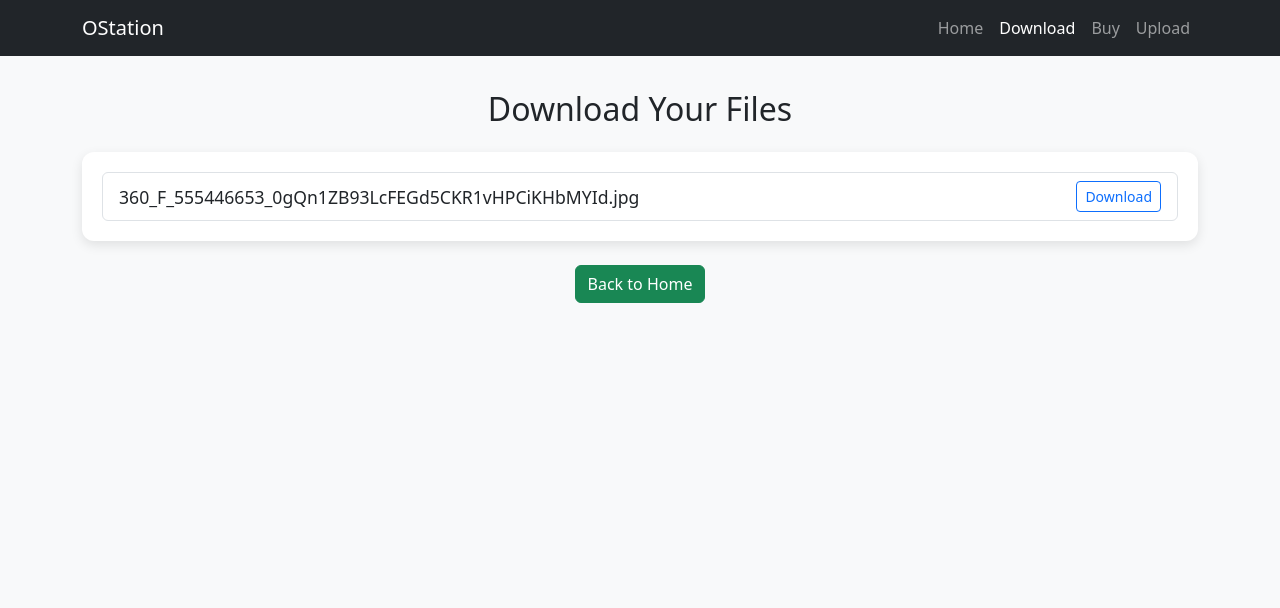
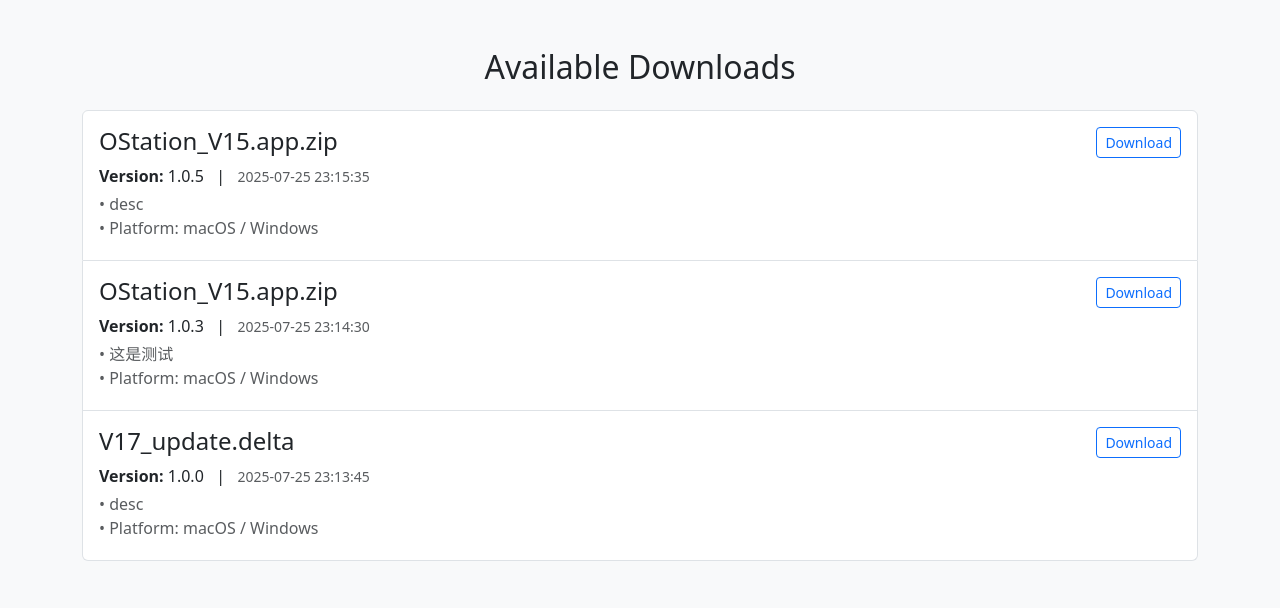
Before and after one commit to xuan139/unigo_website, a Flask app: page /downloads in a window 1280 px wide. Shown: the top 608 px of the page. Run offline with Flask 3, Linux system fonts and the light colour scheme; data comes from the database, SQL or seed files in the repository; some libraries are stand-ins or nearby versions.

Commit message:
调整了upload 和 download

```diff
--- a/app.py
+++ b/app.py
@@ -5,18 +5,24 @@ import datetime
 from functools import wraps
 from flask import (
     Flask, request, jsonify, render_template,
-    redirect, url_for, make_response
+    redirect, url_for, make_response, send_from_directory
 )
 import jwt
 from werkzeug.security import check_password_hash
+from werkzeug.utils import secure_filename
 
 app = Flask(__name__)
 SECRET_KEY = 'your_secret_key_here'
 
+app.config['UPLOAD_FOLDER'] = os.path.join(os.getcwd(), 'static', 'uploads')  # or wherever your upload folder is
+
 DB_PATH = os.path.join(os.path.dirname(__file__), 'db', 'crm.db')
+
+
 
 # -------------------- 工具函数 --------------------
 def get_db_connection():
+    print("DB_PATH =", DB_PATH)
     conn = sqlite3.connect(DB_PATH)
     conn.row_factory = sqlite3.Row
     return conn
@@ -68,11 +74,6 @@ def index():
 def buy():
     return render_template('buy.html')
 
-@app.route('/downloads')
-def downloads():
-    upload_dir = os.path.join('static', 'uploads')
-    files = os.listdir(upload_dir) if os.path.exists(upload_dir) else []
-    return render_template('downloads.html', files=files)
 
 # -------------------- 登录 --------------------
 
@@ -110,21 +111,72 @@ def logout():
 # -------------------- 受保护页面 --------------------
 
 @app.route('/upload', methods=['GET', 'POST'])
-@require_auth
 def upload():
     if request.method == 'POST':
         file = request.files.get('file')
-        if file and file.filename:
-            upload_dir = os.path.join('static', 'uploads')
-            os.makedirs(upload_dir, exist_ok=True)
-            file.save(os.path.join(upload_dir, file.filename))
-            return render_template('upload.html', message=f"文件 {file.filename} 上传成功！")
-        else:
-            return render_template('upload.html', message="请选择一个有效的文件")
+        version = request.form.get('version', '1.0.0')
+        description = request.form.get('description', 'Initial Release')
+        platform = request.form.get('platform', 'macOS / Windows')
 
-    # GET 请求
+        if file:
+            filename = secure_filename(file.filename)
+            file_path = os.path.join(app.config['UPLOAD_FOLDER'], filename)
+            file.save(file_path)
+
+            # conn = sqlite3.connect(DB_PATH)
+            conn = get_db_connection()
+            cursor = conn.cursor()
+            cursor.execute('''
+                INSERT INTO app_versions (filename, version, description, platform)
+                VALUES (?, ?, ?, ?)
+            ''', (filename, version, description, platform))
+            conn.commit()
+            conn.close()
+
+            return redirect(url_for('downloads'))
+
     return render_template('upload.html')
 
+
+
+@app.route('/downloads')
+def downloads():
+    conn = sqlite3.connect(DB_PATH)
+    cursor = conn.cursor()
+    cursor.execute("SELECT filename, version, description, platform, upload_date FROM app_versions ORDER BY upload_date DESC")
+    rows = cursor.fetchall()
+    conn.close()
+
+    files = [
+        {
+            'name': row[0],
+            'version': row[1],
+            'desc': row[2],
+            'platform': row[3],
+            'date': row[4]
+        } for row in rows
+    ]
+    return render_template('downloads.html', files=files)
+
+
+@app.route('/uploads/<filename>')
+def download_file(filename):
+    return send_from_directory(app.config['UPLOAD_FOLDER'], filename, as_attachment=True)
+
+
+@app.route('/delete-file', methods=['POST'])
+def delete_file():
+    data = request.get_json()
+    filename = data.get('filename')
+    if not filename:
+        return jsonify({'error': 'No filename provided'}), 400
+
+    file_path = os.path.join('static', 'uploads', filename)
+    if os.path.exists(file_path):
+        os.remove(file_path)
+        return jsonify({'success': True})
+    else:
+        return jsonify({'error': 'File not found'}), 404
 
 @app.route('/user_management', methods=['GET'])
 @require_auth
@@ -137,4 +189,5 @@ def user_management():
 # -------------------- 启动 --------------------
 
 if __name__ == '__main__':
+    # reset_app_versions_table()
     app.run(debug=True)
--- a/templates/downloads.html
+++ b/templates/downloads.html
@@ -1,73 +1,42 @@
 <!DOCTYPE html>
 <html lang="en">
 <head>
-  <meta charset="UTF-8" />
-  <meta name="viewport" content="width=device-width, initial-scale=1" />
-  <title>Download Files - OStation</title>
+  <meta charset="UTF-8">
+  <title>Downloads</title>
   <link href="https://cdn.jsdelivr.net/npm/bootstrap@5.3.2/dist/css/bootstrap.min.css" rel="stylesheet" />
-  <style>
-    body {
-      background-color: #f8f9fa;
-      color: #212529;
-    }
-    .download-card {
-      box-shadow: 0 4px 12px rgba(0,0,0,0.1);
-      border-radius: 12px;
-      padding: 20px;
-    }
-    .file-link {
-      font-size: 1.1rem;
-    }
-  </style>
 </head>
-<body>
+<body class="bg-light">
+  <div class="container py-5">
+    <h2 class="mb-4 text-center">Available Downloads</h2>
+    <div class="list-group">
+      {% for file in files %}
+      <div class="list-group-item py-3">
+        <div class="d-flex justify-content-between align-items-start flex-wrap">
 
-<!-- ✅ Navbar -->
-<nav class="navbar navbar-expand-lg navbar-dark bg-dark fixed-top">
-  <div class="container">
-    <a class="navbar-brand" href="/">OStation</a>
-    <button class="navbar-toggler" type="button" data-bs-toggle="collapse" data-bs-target="#navbarNav">
-      <span class="navbar-toggler-icon"></span>
-    </button>
+          <!-- 左侧信息 -->
+          <div class="flex-grow-1">
+            <h4 class="mb-2">{{ file.name }}</h4>
 
-    <div class="collapse navbar-collapse" id="navbarNav">
-      <ul class="navbar-nav ms-auto">
-        <li class="nav-item"><a class="nav-link" href="/">Home</a></li>
-        <li class="nav-item"><a class="nav-link active" href="/download">Download</a></li>
-        <li class="nav-item"><a class="nav-link" href="/buy">Buy</a></li>
-        <li class="nav-item"><a class="nav-link" href="/upload">Upload</a></li>
-      </ul>
+            <div class="mb-1">
+              <strong>Version:</strong> {{ file.version }} &nbsp; | &nbsp;
+              <small class="text-muted">{{ file.date }}</small>
+            </div>
+
+            <p class="mb-1 text-muted">
+              • {{ file.desc }}<br>
+              • Platform: {{ file.platform }}
+            </p>
+          </div>
+
+          <!-- 下载按钮 -->
+          <div class="mt-2 mt-md-0">
+            <a class="btn btn-sm btn-outline-primary" href="/uploads/{{ file.name }}">Download</a>
+          </div>
+        </div>
+      </div>
+
+      {% endfor %}
     </div>
   </div>
-</nav>
-
-<!-- ✅ Main Content -->
-<div class="container" style="padding-top: 90px;">
-  <h2 class="text-center mb-4">Download Your Files</h2>
-  <div class="download-card bg-white">
-    {% if files %}
-      <ul class="list-group">
-        {% for file in files %}
-          <li class="list-group-item d-flex justify-content-between align-items-center">
-            <span class="file-link">{{ file }}</span>
-            <a href="/static/uploads/{{ file }}" download class="btn btn-sm btn-outline-primary">Download</a>
-          </li>
-        {% endfor %}
-      </ul>
-    {% else %}
-      <p class="text-muted">No files available for download.</p>
-    {% endif %}
-  </div>
-
-  <div class="text-center mt-4">
-    <a href="/" class="btn btn-success">Back to Home</a>
-    <!-- <a href="/upload" class="btn btn-success">Upload Files</a> -->
-  </div>
-</div>
-
-
-
-<!-- ✅ Bootstrap JS -->
-<script src="https://cdn.jsdelivr.net/npm/bootstrap@5.3.2/dist/js/bootstrap.bundle.min.js"></script>
 </body>
 </html>
```
Also changed, not shown: templates/upload.html (+19 -62 lines), db/crm.db, static/uploads/360_F_555446653_0gQn1ZB93LcFEGd5CKR1vHPCiKHbMYId.jpg (deleted), 8 other files.
